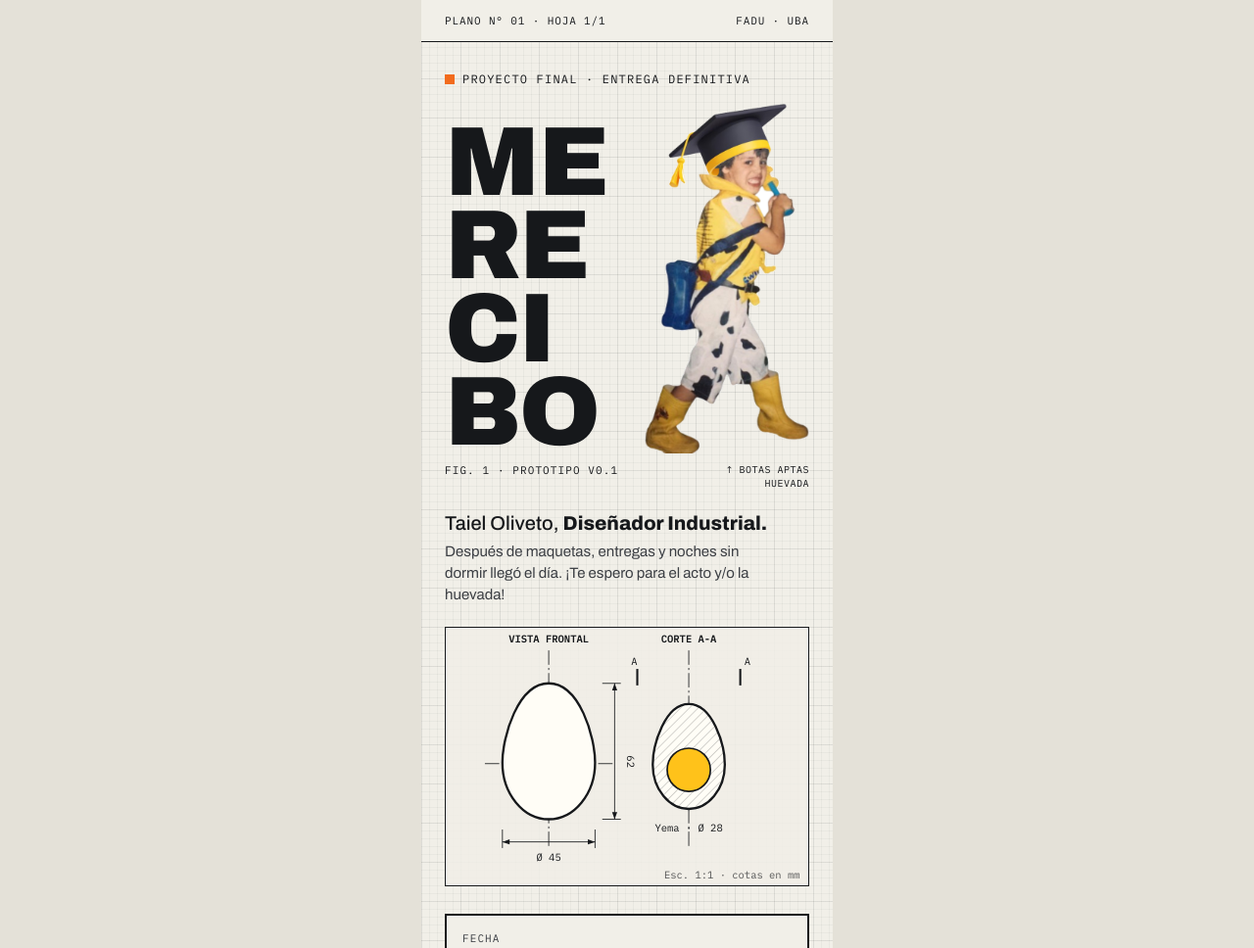
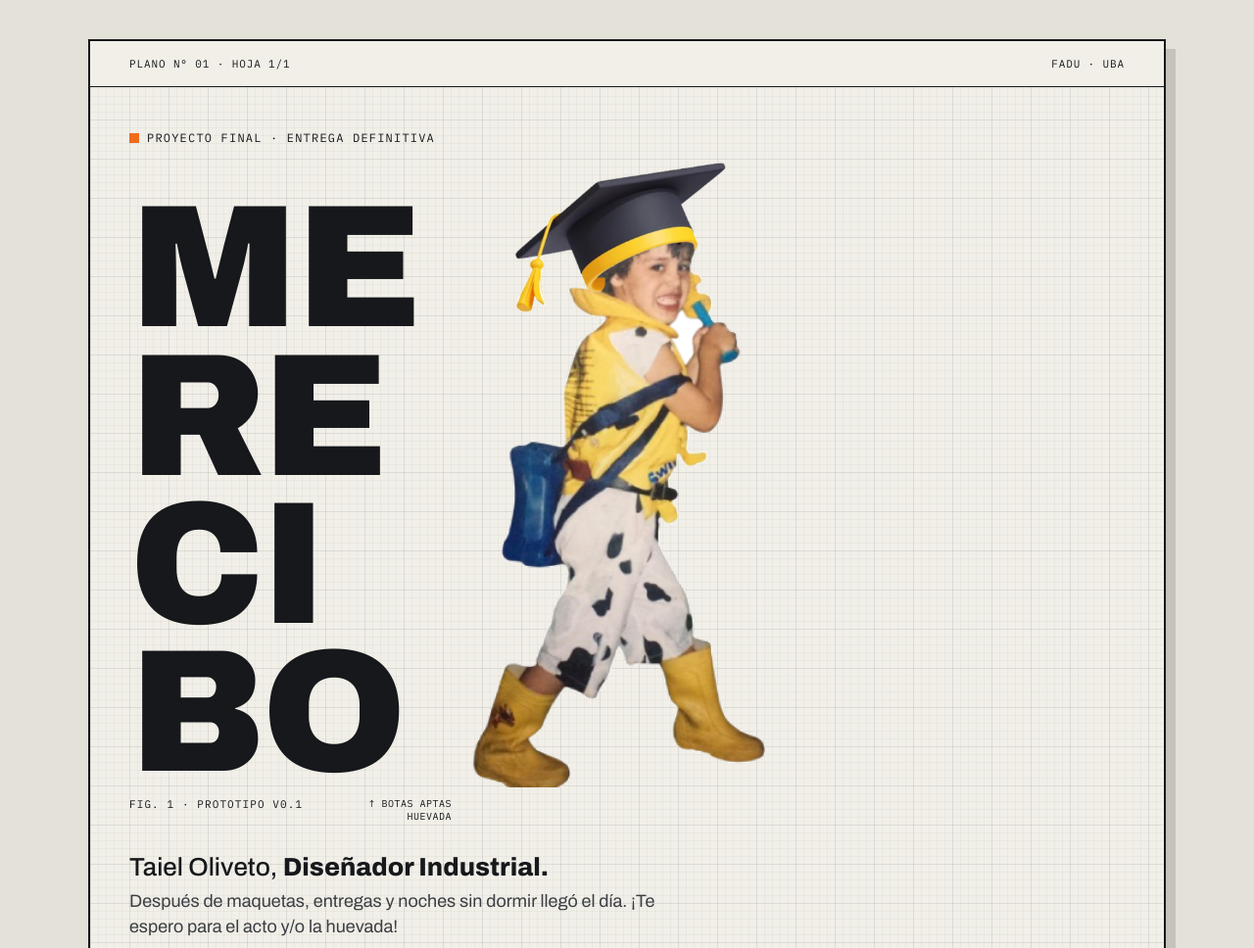
Before and after one commit to taieloliveto/recibida, a plain HTML site: page index.html in a window 1280 px wide. Shown: the top 968 px of the page at 98% size. Drawn offline with Linux system fonts and the light colour scheme.

Commit message:
Invitación responsive: mobile fluido y layout en dos columnas en desktop
Co-Authored-By: Claude Opus 5.5 <noreply@anthropic.com>
Claude-Session: https://claude.ai/code/session_01XYGLUQX8kaEgr5hrXqPKnJ

```diff
--- a/index.html
+++ b/index.html
@@ -31,12 +31,12 @@ h1{margin:10px 0 0;font-size:92px;line-height:.84;font-weight:900;font-stretch:6
 /* rótulo */
 .grid2{display:grid;grid-template-columns:repeat(2,minmax(0,1fr))}
 .cell{padding:14px 16px}
-.big{white-space:nowrap;font-size:34px;line-height:1;font-weight:800;font-stretch:80%;margin-top:6px}
+.big{white-space:nowrap;font-size:clamp(26px,8.5vw,34px);line-height:1;font-weight:800;font-stretch:80%;margin-top:6px}
 /* botones */
 .press{transition:transform .08s ease,box-shadow .08s ease;-webkit-tap-highlight-color:transparent}
 .press:active{transform:translate(3px,3px);box-shadow:0 0 0 var(--ink)!important}
 .press:focus-visible{outline:3px solid var(--blue);outline-offset:3px}
-.rsvp-btn{position:relative;z-index:5;min-height:60px;width:100%;max-width:290px;padding:14px 20px;border:2px solid var(--ink);background:var(--accent);color:var(--ink);font-family:'Archivo',sans-serif;font-size:20px;font-weight:900;font-stretch:85%;letter-spacing:.02em;text-transform:uppercase;box-shadow:5px 5px 0 var(--ink);cursor:pointer;display:flex;align-items:center;justify-content:center;gap:10px}
+.rsvp-btn{position:relative;z-index:5;min-height:60px;width:100%;max-width:290px;padding:14px 20px;border:2px solid var(--ink);background:var(--accent);color:var(--ink);font-family:'Archivo',sans-serif;font-size:clamp(16px,5.2vw,20px);font-weight:900;font-stretch:85%;letter-spacing:.02em;text-transform:uppercase;box-shadow:5px 5px 0 var(--ink);cursor:pointer;display:flex;align-items:center;justify-content:center;gap:10px}
 .linkbtn{min-height:48px;display:flex;align-items:center;justify-content:center;gap:8px;border:2px solid var(--ink);text-decoration:none;font-weight:800;font-size:14px;text-transform:uppercase;letter-spacing:.03em;box-shadow:4px 4px 0 var(--ink)}
 /* huevos */
 #eggzone{position:absolute;left:50%;top:50%;width:0;height:0;z-index:20;pointer-events:none}
@@ -62,6 +62,35 @@ h1{margin:10px 0 0;font-size:92px;line-height:.84;font-weight:900;font-stretch:6
 .chip{padding:3px 8px;border:1.5px solid var(--ink);background:var(--white);font-family:'IBM Plex Mono',monospace;font-size:13px;font-weight:600}
 .row{display:flex;gap:14px;padding:14px 16px}
 .ico{flex:none;width:34px;height:34px;border:1.5px solid var(--ink);display:flex;align-items:center;justify-content:center;font-family:'IBM Plex Mono',monospace;font-size:12px;font-weight:600}
+/* responsive */
+.hero-row{display:flex;align-items:flex-end;justify-content:space-between;gap:8px;margin-top:18px}
+.hero-title{margin:0;font-size:clamp(64px,25vw,100px);line-height:.85}
+.hero-img{flex:none;width:clamp(124px,42vw,168px);height:auto;display:block}
+.hero-foot{display:flex;justify-content:space-between;align-items:flex-start;margin-top:10px;gap:12px}
+.intro{padding:22px 24px 0}
+@media (max-width:359px){.cell{padding:12px}.topbar{font-size:10px}.label{letter-spacing:.06em}}
+@media (min-width:640px) and (max-width:899px){
+ .sheet{max-width:600px}
+ .hero-title{font-size:132px}
+ .hero-img{width:220px}
+}
+@media (min-width:900px){
+ body{padding:40px 24px}
+ .sheet{max-width:1100px;min-height:0;border:2px solid var(--ink);box-shadow:10px 10px 0 rgba(22,24,27,.15);padding-bottom:56px}
+ .topbar{padding:16px 40px}
+ .hero{padding:44px 40px 0!important}
+ .hero-row{justify-content:flex-start;gap:56px;align-items:flex-end}
+ .hero-title{font-size:178px}
+ .hero-img{width:300px}
+ .hero-foot{max-width:none;justify-content:flex-start;gap:56px}
+ .hero-foot .label{width:auto}
+ .intro{padding:28px 40px 0;max-width:720px}
+ .intro p:first-child{font-size:26px!important}
+ .intro p:last-child{font-size:18px!important;max-width:560px!important}
+ .cols,.tail{display:grid;grid-template-columns:repeat(2,minmax(0,1fr));column-gap:8px;padding:0 16px;align-items:start}
+ .tail{align-items:end}
+ .col>:first-child{margin-top:40px!important}
+}
 @media (prefers-reduced-motion:reduce){.egg{animation-duration:.01s}.going .splat{animation:none}}
 </style>
 </head>
@@ -74,26 +103,28 @@ h1{margin:10px 0 0;font-size:92px;line-height:.84;font-weight:900;font-stretch:6
 </div>
 
 <!-- Hero -->
-<section style="padding:30px 24px 0">
+<section class="hero" style="padding:30px 24px 0">
 <div class="label" style="display:flex;align-items:center;gap:8px;font-size:12px">
 <span style="display:inline-block;width:10px;height:10px;background:var(--accent)"></span>
 <span>Proyecto final · Entrega definitiva</span>
 </div>
-<div style="display:flex;align-items:flex-end;justify-content:space-between;gap:8px;margin-top:18px">
-<h1 style="margin:0;font-size:100px;line-height:.85">Me<br>re<br>ci<br>bo</h1>
-<img src="img/prototipo.png" alt="Taiel de chico, disfrazado con chaleco amarillo y botas de lluvia, con un birrete de graduación" width="168" height="357" style="flex:none;width:168px;height:357px;display:block">
+<div class="hero-row">
+<h1 class="hero-title">Me<br>re<br>ci<br>bo</h1>
+<img src="img/prototipo.png" alt="Taiel de chico, disfrazado con chaleco amarillo y botas de lluvia, con un birrete de graduación" width="168" height="357" class="hero-img">
 </div>
-<div style="display:flex;justify-content:space-between;align-items:flex-start;margin-top:10px;gap:12px">
+<div class="hero-foot">
 <div class="label">Fig. 1 · Prototipo v0.1</div>
 <div class="callout" style="position:static;text-align:right;width:96px">↑ Botas aptas huevada</div>
 </div>
 </section>
 
-<section style="padding:22px 24px 0">
+<section class="intro">
 <p style="margin:0;font-size:20px;line-height:1.25;font-weight:500">Taiel Oliveto, <span style="font-weight:800">Diseñador Industrial.</span></p>
 <p style="margin:6px 0 0;font-size:15px;line-height:1.45;color:var(--muted);max-width:330px">Después de maquetas, entregas y noches sin dormir llegó el día. ¡Te espero para el acto y/o la huevada!</p>
 </section>
 
+<div class="cols">
+<div class="col">
 <!-- Dibujo técnico -->
 <figure class="box" style="margin:22px 24px 0;padding:0;border-width:1.5px;background:rgba(241,239,232,.85)">
 <svg viewBox="0 0 352 250" width="100%" role="img" aria-label="Dibujo técnico de un huevo: vista frontal acotada y corte con yema">
@@ -128,7 +159,7 @@ h1{margin:10px 0 0;font-size:92px;line-height:.84;font-weight:900;font-stretch:6
 <div class="box grid2" style="margin:28px 24px 0;background:var(--paper)">
 <div style="grid-column:span 2;padding:16px 16px 14px;border-bottom:1.5px solid var(--ink)">
 <div class="label" style="color:var(--muted)">Fecha</div>
-<div style="font-size:40px;line-height:1;font-weight:900;font-stretch:75%;text-transform:uppercase;margin-top:6px">Jueves 03.12</div>
+<div style="font-size:clamp(30px,10.5vw,40px);line-height:1;font-weight:900;font-stretch:75%;text-transform:uppercase;margin-top:6px;white-space:nowrap">Jueves 03.12</div>
 <div class="mono" style="font-size:13px;margin-top:6px">Diciembre 2026</div>
 </div>
 <div class="cell" style="border-right:1.5px solid var(--ink)">
@@ -176,6 +207,8 @@ h1{margin:10px 0 0;font-size:92px;line-height:.84;font-weight:900;font-stretch:6
 </div>
 </section>
 
+</div>
+<div class="col">
 <!-- Advertencia -->
 <div class="box" style="margin:40px 24px 0;background:var(--yolk)">
 <div style="height:18px;border-bottom:2px solid var(--ink);background-image:repeating-linear-gradient(-45deg,#16181B 0 10px,#FFC21A 10px 20px)"></div>
@@ -285,6 +318,10 @@ h1{margin:10px 0 0;font-size:92px;line-height:.84;font-weight:900;font-stretch:6
 </div>
 </section>
 
+</div>
+</div>
+
+<div class="tail">
 <!-- Foto final -->
 <section class="sec" style="margin-top:44px">
 <div class="label" style="margin-bottom:14px">06 · Antecedentes</div>
@@ -303,6 +340,7 @@ h1{margin:10px 0 0;font-size:92px;line-height:.84;font-weight:900;font-stretch:6
 <div style="padding:10px 12px;background:var(--ink);color:var(--yolk)"><div>Estado</div><div style="font-weight:600;margin-top:3px;font-size:12px">Recibido ✓</div></div>
 </div>
 
+</div>
 </main>
 
 <svg width="0" height="0" style="position:absolute" aria-hidden="true">
```
